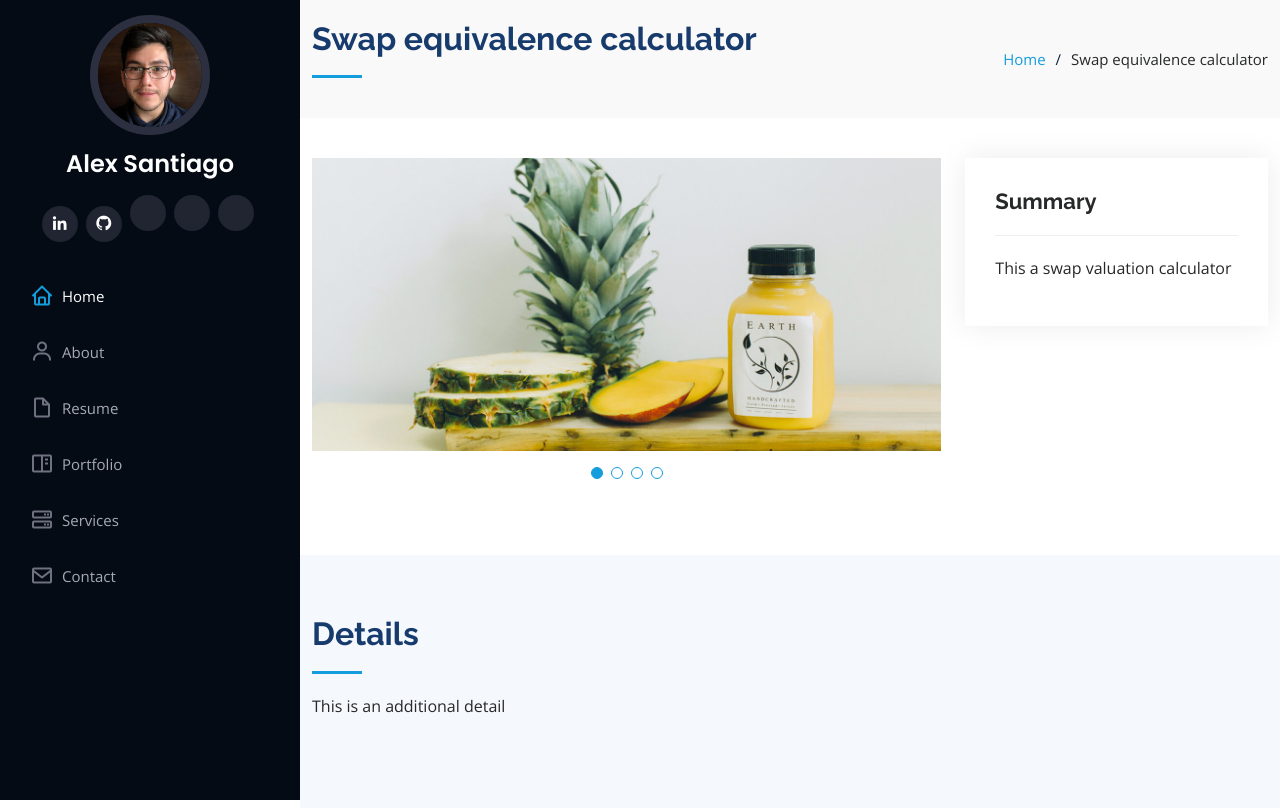
After one commit to Alex-Stgo/portfolio, a Flask app: page /projects/swap_calculator/ in a window 1280 px wide. The commit adds this page. Run offline with Flask 2, Linux system fonts and the light colour scheme; some libraries are stand-ins or nearby versions.

Commit message:
Portfolio template

```diff
--- a/app.py
+++ b/app.py
@@ -21,4 +21,14 @@ def create_app():
         #     app.db.entries.insert({"content": entry_content, "date" : fdate})
         # entries=[(entry["content"],entry["date"]) for entry in app.db.entries.find({})]
         return render_template("index.html")
+
+    @app.route("/projects/swap_calculator/")
+    def p_swap():
+        # print([e for e in app.db.entries.find({})])
+        # if request.method=="POST":
+        #     entry_content=request.form.get("content")
+        #     fdate=dt.datetime.today().strftime("%Y-%m-%d")
+        #     app.db.entries.insert({"content": entry_content, "date" : fdate})
+        # entries=[(entry["content"],entry["date"]) for entry in app.db.entries.find({})]
+        return render_template("swap_calculator.html")
     return app
--- a/static/assets/css/style.css
+++ b/static/assets/css/style.css
@@ -291,7 +291,7 @@ section {
   padding-bottom: 30px;
 }
 
-.section-title h2 {
+.section-title  h2 {
   font-size: 32px;
   font-weight: bold;
   margin-bottom: 20px;
@@ -300,7 +300,7 @@ section {
   color: #173b6c;
 }
 
-.section-title h2::after {
+.section-title   h2::after {
   content: '';
   position: absolute;
   display: block;
@@ -575,7 +575,7 @@ section {
   text-align: center;
   background: rgba(20, 157, 221, 0.75);
   transition: 0.3s;
-  width: 50%;
+  width: 100%;
 }
 
 .portfolio .portfolio-wrap .portfolio-links a:hover {
@@ -1073,3 +1073,39 @@ section {
     padding-right: 20px 15px;
   }
 }
+
+.project_titles {
+  text-align: center;
+  padding: 0;
+  margin: 0 0 6px 0;
+  text-transform: uppercase;
+  display: block;
+  font-weight: 600;
+  font-family: "Poppins", sans-serif;
+  color: #173b6c;
+}
+
+/* .project-title {
+  font-family: "Poppins", sans-serif;
+  color: #149ddd;
+} */
+
+.section-project-title  h2 {
+  font-size: 32px;
+  font-weight: bold;
+  margin-bottom: 20px;
+  padding-bottom: 20px;
+  position: relative;
+  color: #173b6c;
+}
+
+.section-project-title   h2::after {
+  content: '';
+  position: absolute;
+  display: block;
+  width: 50px;
+  height: 3px;
+  background: #149ddd;
+  bottom: 0;
+  left: 0;
+}
--- /dev/null
+++ b/templates/swap_calculator.html
@@ -0,0 +1,193 @@
+<!DOCTYPE html>
+<html lang="en">
+
+<head>
+  <meta charset="utf-8">
+  <meta content="width=device-width, initial-scale=1.0" name="viewport">
+
+  <title>Alex Santiago - Professional portfolio</title>
+  <meta content="" name="description">
+  <meta content="" name="keywords">
+
+  <!-- Favicons -->
+  <!-- <link href="/static/assets/img/favicon.png" rel="icon"> -->
+  <link href="/static/assets/img/apple-touch-icon.png" rel="apple-touch-icon">
+
+  <!-- Google Fonts -->
+  <link href="https://fonts.googleapis.com/css?family=Open+Sans:300,300i,400,400i,600,600i,700,700i|Raleway:300,300i,400,400i,500,500i,600,600i,700,700i|Poppins:300,300i,400,400i,500,500i,600,600i,700,700i" rel="stylesheet">
+
+  <!-- Vendor CSS Files -->
+  <link href="/static/assets/vendor/aos/aos.css" rel="stylesheet">
+  <link href="/static/assets/vendor/bootstrap/css/bootstrap.min.css" rel="stylesheet">
+  <link href="/static/assets/vendor/bootstrap-icons/bootstrap-icons.css" rel="stylesheet">
+  <link href="/static/assets/vendor/boxicons/css/boxicons.min.css" rel="stylesheet">
+  <link href="/static/assets/vendor/glightbox/css/glightbox.min.css" rel="stylesheet">
+  <link href="/static/assets/vendor/swiper/swiper-bundle.min.css" rel="stylesheet">
+
+  <!-- Fuente agregada para el ícono de udemy -->
+  <script src="https://code.iconify.design/1/1.0.7/iconify.min.js"></script>
+
+  <!-- Template Main CSS File -->
+  <link href="/static/assets/css/style.css" rel="stylesheet">
+
+  <!-- =======================================================
+  * Template Name: iPortfolio - v3.3.0
+  * Template URL: https://bootstrapmade.com/iportfolio-bootstrap-portfolio-websites-template/
+  * Author: BootstrapMade.com
+  * License: https://bootstrapmade.com/license/
+  ======================================================== -->
+</head>
+
+<body>
+
+  <!-- ======= Mobile nav toggle button ======= -->
+  <i class="bi bi-list mobile-nav-toggle d-xl-none"></i>
+
+  <!-- ======= Header ======= -->
+  <header id="header">
+    <div class="d-flex flex-column">
+
+      <div class="profile">
+        <img src="/static/assets/img/profile-img.jpg" alt="" class="img-fluid rounded-circle">
+        <h1 class="text-light"><a href="index.html">Alex Santiago</a></h1>
+        <div class="social-links mt-3 text-center">
+          <a href="http://www.linkedin.com/in/alejandrostgo" target="_blank" class="Linkedin"><i class="bx bxl-linkedin"></i></a>
+          <a href="https://github.com/Alex-Stgo" target="_blank" class="Github"><i class="bx bxl-github"></i></a>
+          <a href="https://www.udemy.com/user/omar-alejandro-santiago-santaella/" target="_blank" class="Udemy"><i class="iconify" data-icon="cib:udemy" data-inline="true"></i></a>
+          <a href="https://www.coursera.org/user/c17d3e085bd9e704c15fc0130946d0a3" target="_blank" class="Coursera"><i class="iconify" data-icon="cib:coursera" data-inline="true"></i></a>
+          <a href="https://www.kaggle.com/alexssk" target="_blank" class="Kaggle"><i class="iconify" data-icon="simple-icons:kaggle" data-inline="true"></i></a>
+        </div>
+      </div>
+
+      <nav id="navbar" class="nav-menu navbar">
+        <ul>
+          <li><a href="#hero" class="nav-link scrollto active"><i class="bx bx-home"></i> <span>Home</span></a></li>
+          <li><a href="#about" class="nav-link scrollto"><i class="bx bx-user"></i> <span>About</span></a></li>
+          <li><a href="#resume" class="nav-link scrollto"><i class="bx bx-file-blank"></i> <span>Resume</span></a></li>
+          <li><a href="#portfolio" class="nav-link scrollto"><i class="bx bx-book-content"></i> <span>Portfolio</span></a></li>
+          <li><a href="#services" class="nav-link scrollto"><i class="bx bx-server"></i> <span>Services</span></a></li>
+          <li><a href="#contact" class="nav-link scrollto"><i class="bx bx-envelope"></i> <span>Contact</span></a></li>
+        </ul>
+      </nav><!-- .nav-menu -->
+    </div>
+  </header><!-- End Header -->
+
+  <main id="main">
+
+    <!-- ======= Breadcrumbs ======= -->
+    <section id="breadcrumbs" class="breadcrumbs">
+      <div class="container">
+
+        <div class="d-flex justify-content-between align-items-center section-project-title">
+          <h2>Swap equivalence calculator</h1>
+          <ol>
+            <li><a href="/">Home</a></li>
+            <li>Swap equivalence calculator</li>
+          </ol>
+        </div>
+
+      </div>
+    </section><!-- End Breadcrumbs -->
+
+    <!-- ======= Portfolio Details Section ======= -->
+    <section id="portfolio-details" class="portfolio-details">
+      <div class="container">
+
+        <div class="row gy-4">
+
+          <div class="col-lg-8">
+            <div class="portfolio-details-slider swiper-container">
+              <div class="swiper-wrapper align-items-center">
+
+                <div class="swiper-slide">
+                  <img src="/static/assets/img/portfolio/portfolio-details-1.jpg" alt="">
+                </div>
+
+                <div class="swiper-slide">
+                  <img src="/static/assets/img/portfolio/portfolio-details-2.jpg" alt="">
+                </div>
+
+                <div class="swiper-slide">
+                  <img src="/static/assets/img/portfolio/portfolio-details-3.jpg" alt="">
+                </div>
+
+                <div class="swiper-slide">
+                  <img src="/static/assets/img/portfolio/portfolio-details-3.jpg" alt="">
+                </div>
+
+              </div>
+              <div class="swiper-pagination"></div>
+            </div>
+          </div>
+
+          <div class="col-lg-4">
+            <div class="portfolio-info">
+              <h3>Summary</h3>
+              <p>This a swap valuation calculator</p>
+              <!-- <ul>
+                <li><strong>Category</strong>: Web design</li>
+                <li><strong>Client</strong>: ASU Company</li>
+                <li><strong>Project date</strong>: 01 March, 2020</li>
+                <li><strong>Project URL</strong>: <a href="#">www.example.com</a></li>
+              </ul> -->
+            </div>
+            <!-- <div class="portfolio-description">
+              <h2>This is an example of portfolio detail</h2>
+              <p>
+                Autem ipsum nam porro corporis rerum. Quis eos dolorem eos itaque inventore commodi labore quia quia. Exercitationem repudiandae officiis neque suscipit non officia eaque itaque enim. Voluptatem officia accusantium nesciunt est omnis tempora consectetur dignissimos. Sequi nulla at esse enim cum deserunt eius.
+              </p>
+            </div> -->
+          </div>
+
+        </div>
+
+      </div>
+    </section><!-- End Portfolio Details Section -->
+
+    <section id="testimonials" class="testimonials section-bg">
+      <div class="container">
+
+        <div class="section-title">
+          <h2>Details</h2>
+          <p>This is an additional detail</p>
+        </div>
+      </div>
+    </section>
+
+  </main><!-- End #main -->
+
+  <!-- ======= Footer ======= -->
+  <footer id="footer">
+    <div class="container">
+      <!-- <div class="copyright">
+        &copy; Copyright <strong><span>iPortfolio</span></strong>
+      </div> -->
+      <div class="credits">
+        <!-- All the links in the footer should remain intact. -->
+        <!-- You can delete the links only if you purchased the pro version. -->
+        <!-- Licensing information: https://bootstrapmade.com/license/ -->
+        <!-- Purchase the pro version with working PHP/AJAX contact form: https://bootstrapmade.com/iportfolio-bootstrap-portfolio-websites-template/ -->
+        <!-- Designed by <a href="https://bootstrapmade.com/">BootstrapMade</a> -->
+      </div>
+    </div>
+  </footer><!-- End  Footer -->
+
+  <a href="#" class="back-to-top d-flex align-items-center justify-content-center"><i class="bi bi-arrow-up-short"></i></a>
+
+  <!-- Vendor JS Files -->
+  <script src="/static/assets/vendor/aos/aos.js"></script>
+  <script src="/static/assets/vendor/bootstrap/js/bootstrap.bundle.min.js"></script>
+  <script src="/static/assets/vendor/glightbox/js/glightbox.min.js"></script>
+  <script src="/static/assets/vendor/isotope-layout/isotope.pkgd.min.js"></script>
+  <script src="/static/assets/vendor/php-email-form/validate.js"></script>
+  <script src="/static/assets/vendor/purecounter/purecounter.js"></script>
+  <script src="/static/assets/vendor/swiper/swiper-bundle.min.js"></script>
+  <script src="/static/assets/vendor/typed.js/typed.min.js"></script>
+  <script src="/static/assets/vendor/waypoints/noframework.waypoints.js"></script>
+
+  <!-- Template Main JS File -->
+  <script src="/static/assets/js/main.js"></script>
+
+</body>
+
+</html>
```
Also changed, not shown: templates/index.html (+82 -9 lines).
